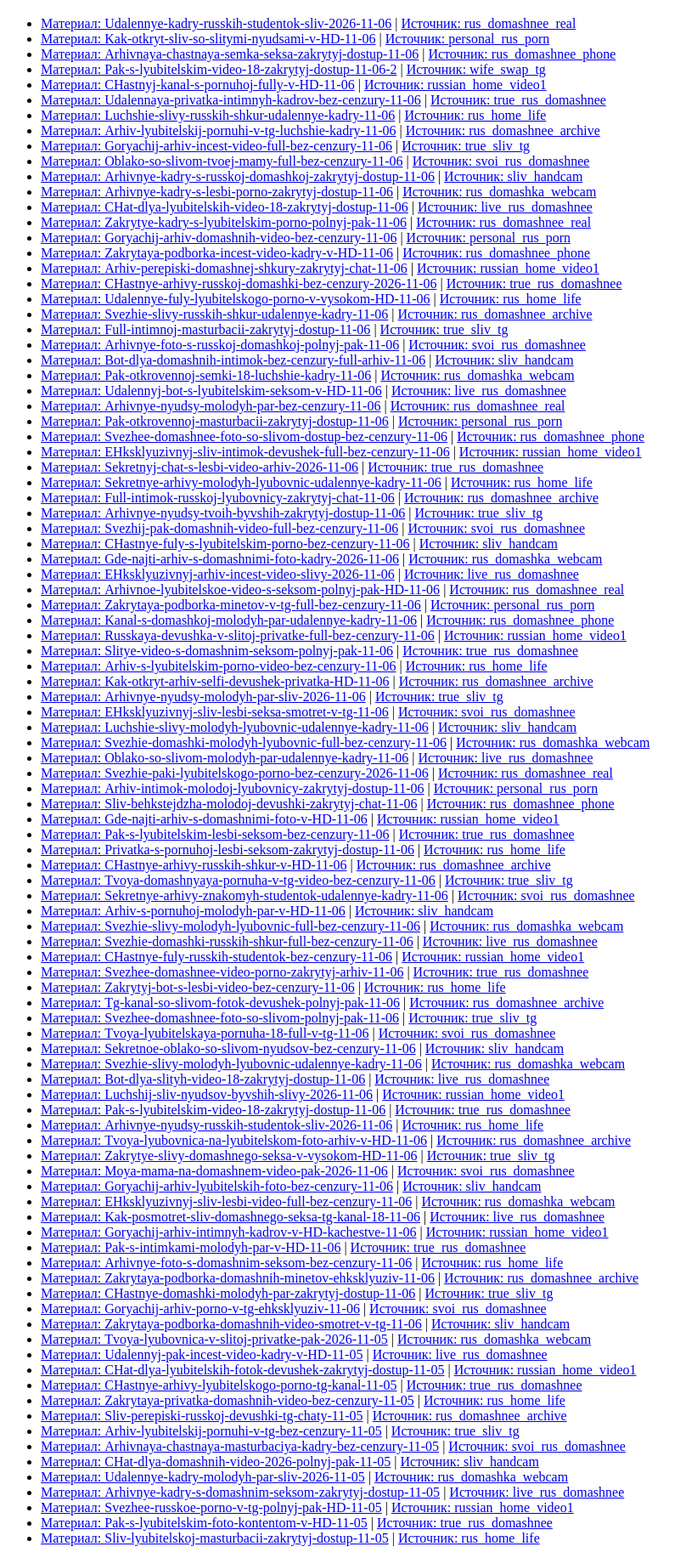
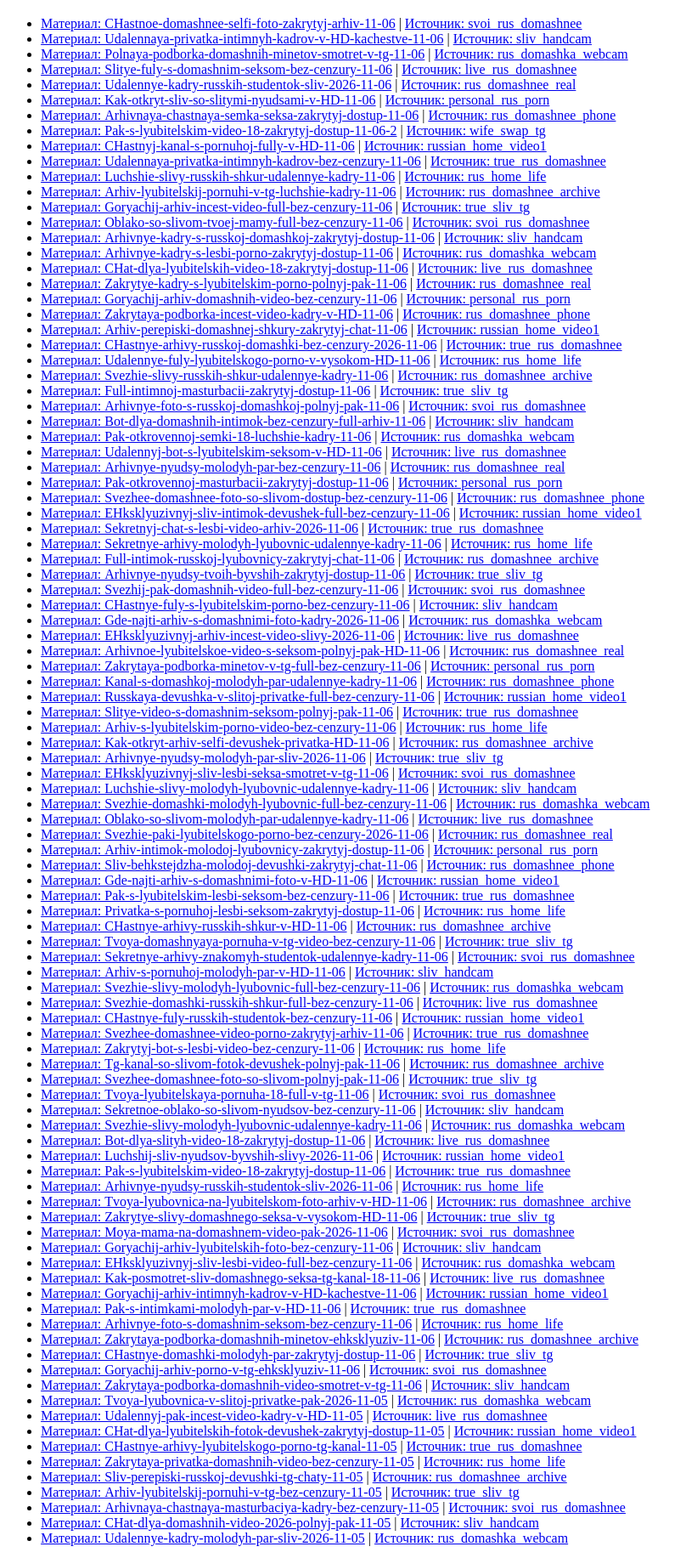
Before and after one commit to henryolver888/henryolver888.github.io, a plain HTML site: page archive_9.html in a window 1280 px wide. Shown: the part 61-1894 px from the top of the page at 85% size, without its empty margins (0-821 px from the left). Drawn offline with Linux system fonts and the light colour scheme.

Commit message:
Update Hub: 2026-11-16 07:15

```diff
--- a/archive_9.html
+++ b/archive_9.html
@@ -8,6 +8,10 @@
 <body>
     <h1>Архив материалов (Страница 10)</h1>
     <ul>
+        <li><a href="https://telegra.ph/CHastnoe-domashnee-selfi-foto-zakrytyj-arhiv-11-06">Материал: CHastnoe-domashnee-selfi-foto-zakrytyj-arhiv-11-06</a> | <a href="https://t.me/s/svoi_rus_domashnee">Источник: svoi_rus_domashnee</a></li>
+        <li><a href="https://telegra.ph/Udalennaya-privatka-intimnyh-kadrov-v-HD-kachestve-11-06">Материал: Udalennaya-privatka-intimnyh-kadrov-v-HD-kachestve-11-06</a> | <a href="https://t.me/s/sliv_handcam">Источник: sliv_handcam</a></li>
+        <li><a href="https://telegra.ph/Polnaya-podborka-domashnih-minetov-smotret-v-tg-11-06">Материал: Polnaya-podborka-domashnih-minetov-smotret-v-tg-11-06</a> | <a href="https://t.me/s/rus_domashka_webcam">Источник: rus_domashka_webcam</a></li>
+        <li><a href="https://telegra.ph/Slitye-fuly-s-domashnim-seksom-bez-cenzury-11-06">Материал: Slitye-fuly-s-domashnim-seksom-bez-cenzury-11-06</a> | <a href="https://t.me/s/live_rus_domashnee">Источник: live_rus_domashnee</a></li>
         <li><a href="https://telegra.ph/Udalennye-kadry-russkih-studentok-sliv-2026-11-06">Материал: Udalennye-kadry-russkih-studentok-sliv-2026-11-06</a> | <a href="https://t.me/s/rus_domashnee_real">Источник: rus_domashnee_real</a></li>
         <li><a href="https://telegra.ph/Kak-otkryt-sliv-so-slitymi-nyudsami-v-HD-11-06">Материал: Kak-otkryt-sliv-so-slitymi-nyudsami-v-HD-11-06</a> | <a href="https://t.me/s/personal_rus_porn">Источник: personal_rus_porn</a></li>
         <li><a href="https://telegra.ph/Arhivnaya-chastnaya-semka-seksa-zakrytyj-dostup-11-06">Материал: Arhivnaya-chastnaya-semka-seksa-zakrytyj-dostup-11-06</a> | <a href="https://t.me/s/rus_domashnee_phone">Источник: rus_domashnee_phone</a></li>
@@ -104,10 +108,6 @@
         <li><a href="https://telegra.ph/Arhivnaya-chastnaya-masturbaciya-kadry-bez-cenzury-11-05">Материал: Arhivnaya-chastnaya-masturbaciya-kadry-bez-cenzury-11-05</a> | <a href="https://t.me/s/svoi_rus_domashnee">Источник: svoi_rus_domashnee</a></li>
         <li><a href="https://telegra.ph/CHat-dlya-domashnih-video-2026-polnyj-pak-11-05">Материал: CHat-dlya-domashnih-video-2026-polnyj-pak-11-05</a> | <a href="https://t.me/s/sliv_handcam">Источник: sliv_handcam</a></li>
         <li><a href="https://telegra.ph/Udalennye-kadry-molodyh-par-sliv-2026-11-05">Материал: Udalennye-kadry-molodyh-par-sliv-2026-11-05</a> | <a href="https://t.me/s/rus_domashka_webcam">Источник: rus_domashka_webcam</a></li>
-        <li><a href="https://telegra.ph/Arhivnye-kadry-s-domashnim-seksom-zakrytyj-dostup-11-05">Материал: Arhivnye-kadry-s-domashnim-seksom-zakrytyj-dostup-11-05</a> | <a href="https://t.me/s/live_rus_domashnee">Источник: live_rus_domashnee</a></li>
-        <li><a href="https://telegra.ph/Svezhee-russkoe-porno-v-tg-polnyj-pak-HD-11-05">Материал: Svezhee-russkoe-porno-v-tg-polnyj-pak-HD-11-05</a> | <a href="https://t.me/s/russian_home_video1">Источник: russian_home_video1</a></li>
-        <li><a href="https://telegra.ph/Pak-s-lyubitelskim-foto-kontentom-v-HD-11-05">Материал: Pak-s-lyubitelskim-foto-kontentom-v-HD-11-05</a> | <a href="https://t.me/s/true_rus_domashnee">Источник: true_rus_domashnee</a></li>
-        <li><a href="https://telegra.ph/Sliv-lyubitelskoj-masturbacii-zakrytyj-dostup-11-05">Материал: Sliv-lyubitelskoj-masturbacii-zakrytyj-dostup-11-05</a> | <a href="https://t.me/s/rus_home_life">Источник: rus_home_life</a></li>
     </ul>
     <div class='pagination'>
         <a href="archive_8.html">⬅️ Новее</a>
```
